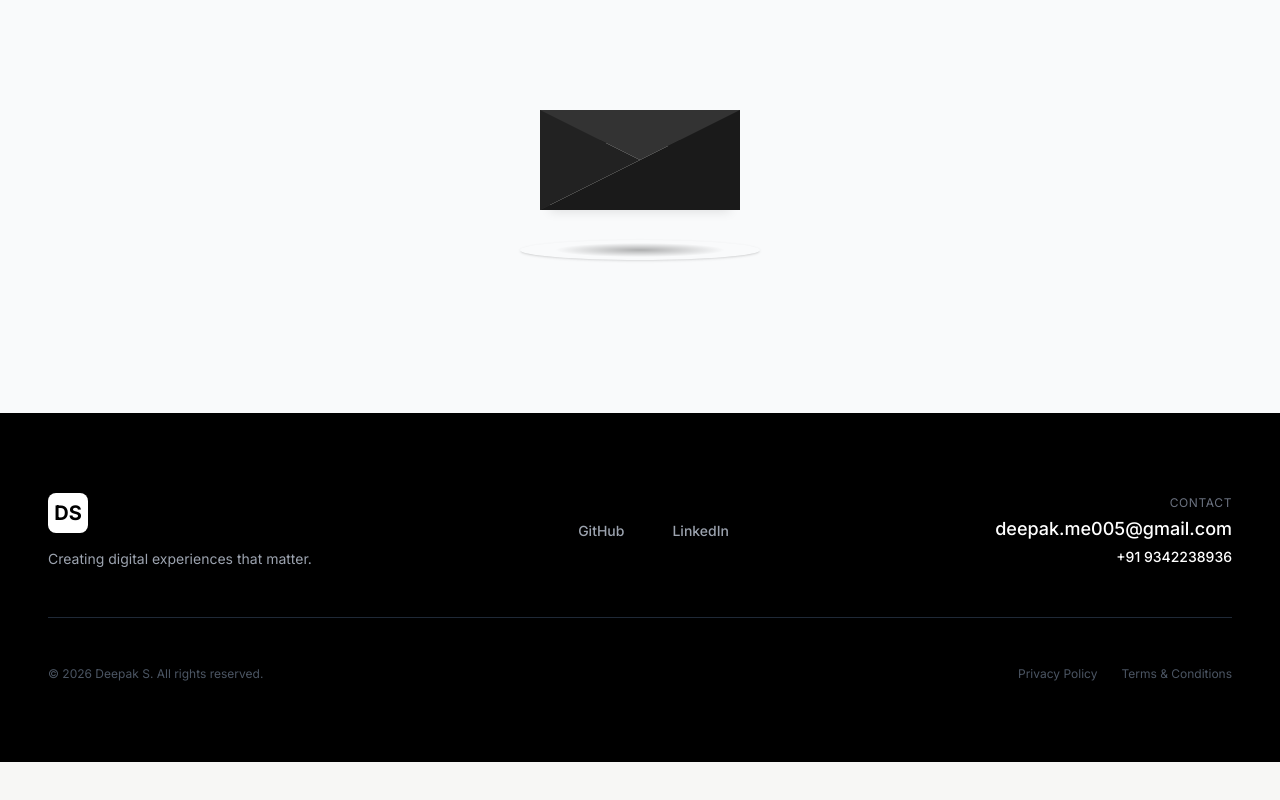
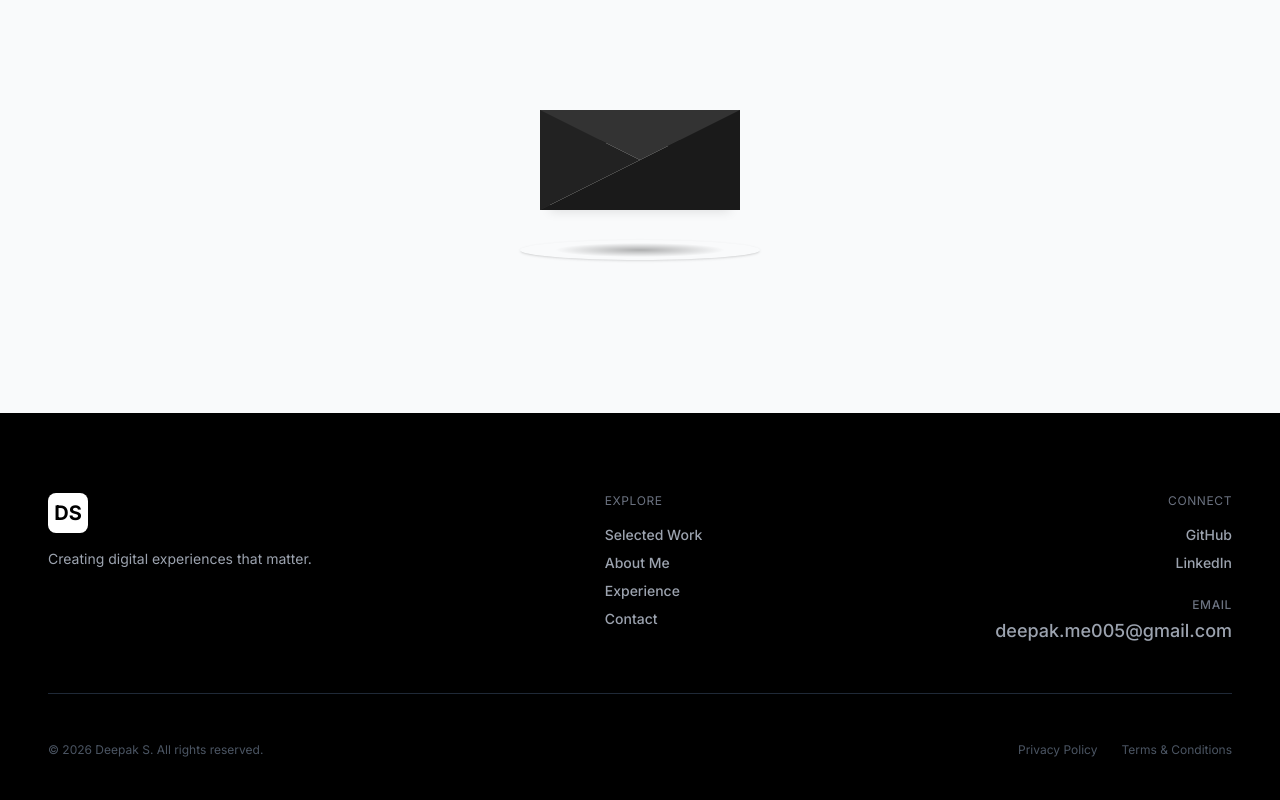
Before and after one commit to deepak-raven/Portfolio, a website: page index.html in a window 1280 px wide. Shown: the part 4670-5470 px from the top of the page. Before the commit the page ends 5432 px from the top, so only its background shows below. Drawn offline with nearby package versions, Linux system fonts and the light colour scheme; a web font is replaced by a local one.

Commit message:
feat: integrate Google Forms submission and redesign footer layout

```diff
--- a/index.html
+++ b/index.html
@@ -45,7 +45,6 @@
       "url": "https://deepaksites-portfolio.vercel.app/",
       "image": "https://deepaksites-portfolio.vercel.app/images/profile.png",
       "jobTitle": "Full-Stack Web Developer",
-      "telephone": "+91 9342238936",
       "email": "deepak.me005@gmail.com",
       "sameAs": [
         "https://github.com/deepak-raven",
@@ -620,13 +619,13 @@
 
             <form class="paper-form" id="contact-form">
                 <div class="form-group">
-                    <input type="text" placeholder="Name" required>
+                    <input type="text" name="entry.1052874432" placeholder="Your Full Name" required>
                 </div>
                 <div class="form-group">
-                    <input type="email" placeholder="Email" required>
+                    <input type="email" name="entry.789511947" placeholder="Your Email Address" required>
                 </div>
                 <div class="form-group">
-                    <textarea placeholder="Message..." required></textarea>
+                    <textarea name="entry.1092473110" placeholder="Message / Project Details..." required></textarea>
                 </div>
                 <div class="mt-8">
                     <button type="submit"
@@ -644,30 +643,44 @@
 
     <footer class="bg-black text-white py-20 px-6 md:px-12 reveal-up">
         <div
-            class="flex flex-col md:flex-row justify-between items-start md:items-center gap-12 border-b border-gray-800 pb-12 mb-12">
+            class="flex flex-row flex-wrap justify-between items-start gap-y-12 gap-x-6 border-b border-gray-800 pb-12 mb-12">
             <!-- Logo area -->
-            <div class="flex flex-col gap-4">
+            <div class="flex flex-col gap-4 w-full md:w-auto mb-4 md:mb-0">
                 <div
                     class="w-10 h-10 bg-white text-black rounded-lg flex items-center justify-center font-bold text-xl">
                     DS</div>
                 <p class="text-gray-400 text-sm max-w-xs">Creating digital experiences that matter.</p>
             </div>
 
-            <!-- Links -->
-            <div class="flex gap-12 text-sm text-gray-400 font-medium">
-                <a href="https://github.com/deepak-raven" target="_blank" rel="noopener noreferrer"
-                    class="hover:text-white transition-colors">GitHub</a>
-                <a href="https://linkedin.com/in/contact-deepak-s" target="_blank" rel="noopener noreferrer"
-                    class="hover:text-white transition-colors">LinkedIn</a>
+            <!-- Utility Navigation -->
+            <div class="flex flex-col gap-4 flex-1 md:flex-none">
+                <span class="text-gray-500 text-xs uppercase tracking-wider">Explore</span>
+                <nav class="flex flex-col gap-2 text-sm text-gray-400 font-medium">
+                    <a href="#projects" class="hover:text-white transition-colors">Selected Work</a>
+                    <a href="#about" class="hover:text-white transition-colors">About Me</a>
+                    <a href="#experience" class="hover:text-white transition-colors">Experience</a>
+                    <a href="#contact" class="hover:text-white transition-colors">Contact</a>
+                </nav>
             </div>
 
-            <!-- Contact -->
-            <div class="text-right">
-                <span class="block text-gray-500 text-xs uppercase tracking-wider mb-1">Contact</span>
-                <a href="mailto:deepak.me005@gmail.com"
-                    class="text-lg font-medium hover:text-gray-300 transition-colors block">deepak.me005@gmail.com</a>
-                <a href="tel:9342238936"
-                    class="text-sm font-medium hover:text-gray-300 transition-colors block mt-1">+91 9342238936</a>
+            <!-- Connect -->
+            <div class="flex flex-col gap-4 flex-[1.5] md:flex-none text-right items-end">
+                <span class="text-gray-500 text-xs uppercase tracking-wider">Connect</span>
+                <nav class="flex flex-col gap-2 text-sm text-gray-400 font-medium items-end">
+                    <!-- Row 1: Socials -->
+                    <div class="flex flex-col gap-2 items-end">
+                        <a href="https://github.com/deepak-raven" target="_blank" rel="noopener noreferrer"
+                            class="hover:text-white transition-colors">GitHub</a>
+                        <a href="https://linkedin.com/in/contact-deepak-s" target="_blank" rel="noopener noreferrer"
+                            class="hover:text-white transition-colors">LinkedIn</a>
+                    </div>
+                    <!-- Row 2: Mail -->
+                    <div class="mt-4 flex flex-col items-end">
+                        <span class="block text-gray-500 text-xs uppercase tracking-wider mb-1">Email</span>
+                        <a href="mailto:deepak.me005@gmail.com"
+                            class="text-sm md:text-lg font-medium hover:text-gray-300 transition-colors block">deepak.me005@gmail.com</a>
+                    </div>
+                </nav>
             </div>
         </div>
 
--- a/script.js
+++ b/script.js
@@ -137,12 +137,31 @@ document.addEventListener('DOMContentLoaded', () => {
     const modal = document.getElementById('contact-modal');
     const env = document.getElementById('envelope-wrapper');
     if (contactForm && modal && env) {
-        contactForm.addEventListener('submit', e => {
+        contactForm.addEventListener('submit', async e => {
             e.preventDefault();
+
+            // Capture the form data
+            const formData = new FormData(contactForm);
+            const formAction = 'https://docs.google.com/forms/d/e/1FAIpQLSfSsdYm5_KItn3h5frACQMMZZoexgzVAdpLXUrvXA8ehsiR1g/formResponse';
+
+            // Trigger the UI animation immediately
             const paper = modal.querySelector('.paper-modal');
             paper.classList.add('folding');
             modal.classList.add('sending');
             env.classList.add('is-receiving');
+
+            // Send to Google Form in the background
+            try {
+                // Using 'no-cors' mode for Google Forms headless POST
+                await fetch(formAction, {
+                    method: 'POST',
+                    mode: 'no-cors',
+                    body: formData
+                });
+            } catch (error) {
+                console.warn('Form submission potential issue:', error);
+                // We continue with UI animation anyway as 'no-cors' often throws a false-negative
+            }
 
             setTimeout(() => {
                 Object.assign(modal.style, { visibility: 'hidden' });
```
Also changed, not shown: tailwind-build.css.
